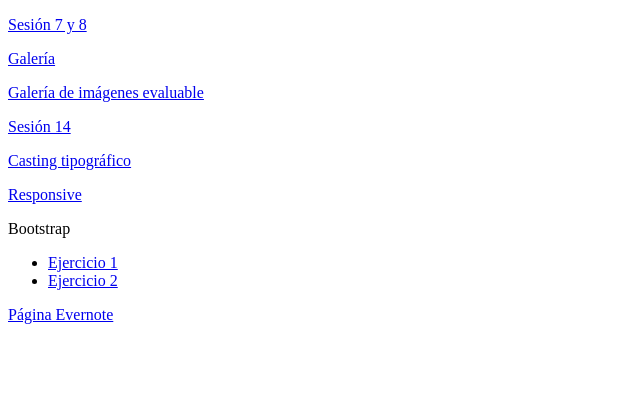
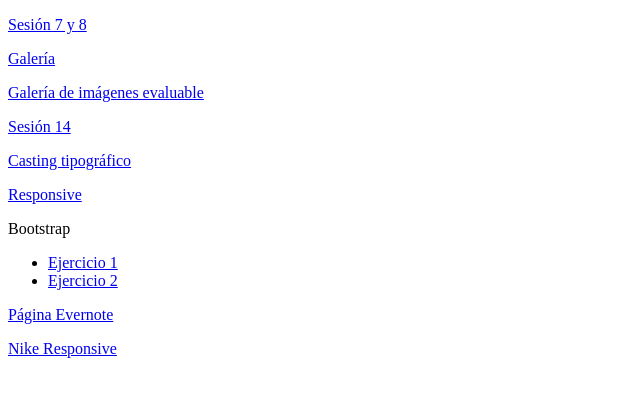
Before and after one commit to stephanymr/TPED1, a plain HTML site: page index.html in a window 1280 px wide. Shown: the whole page, without its empty margins (0-640 px from the left). Drawn offline with Linux system fonts and the light colour scheme.

Commit message:
Update index.html

```diff
--- a/index.html
+++ b/index.html
@@ -17,5 +17,6 @@
             <li><a href="bootstrap/ejercicio2.html">Ejercicio 2</a></li>
         </ul>
         <p><a href="evernote/evernote.html">Página Evernote</a></p>
+        <p><a href="nike_responsive/nike_responsive.html">Nike Responsive</a></p>
     </body>
 </html>
```
